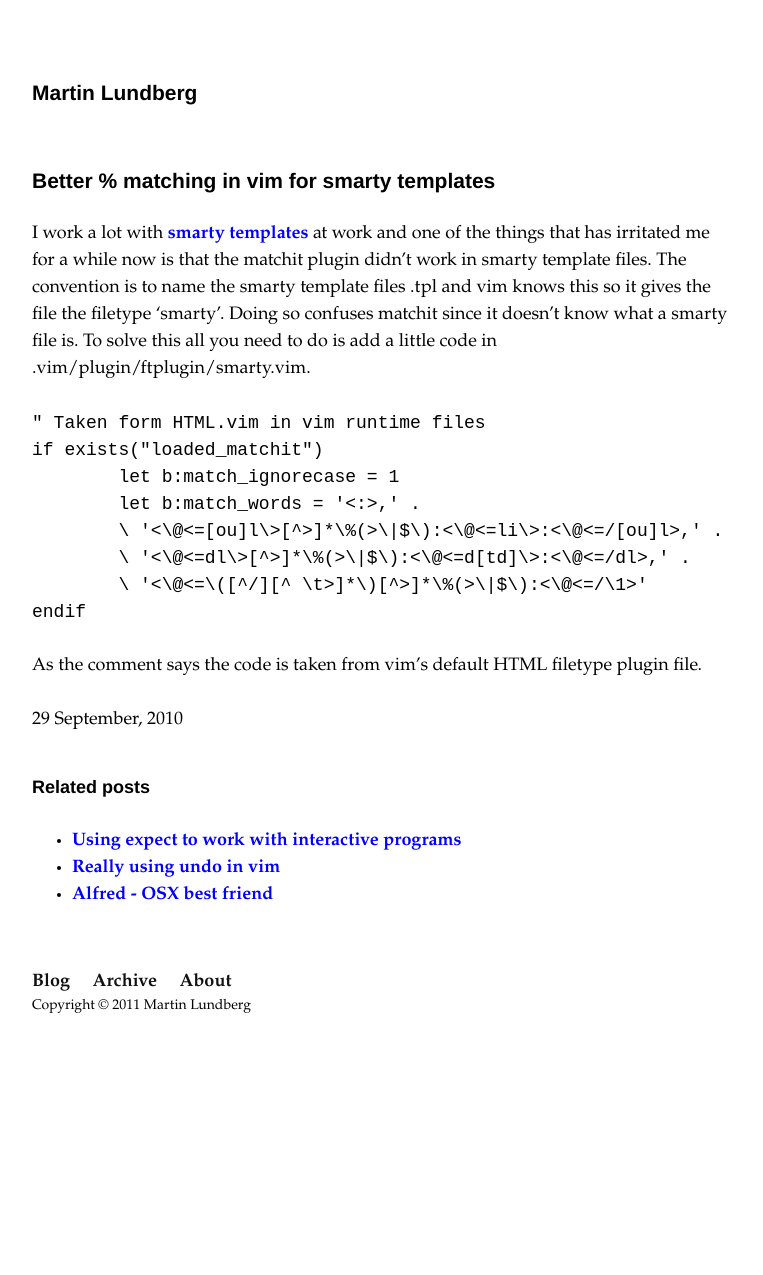
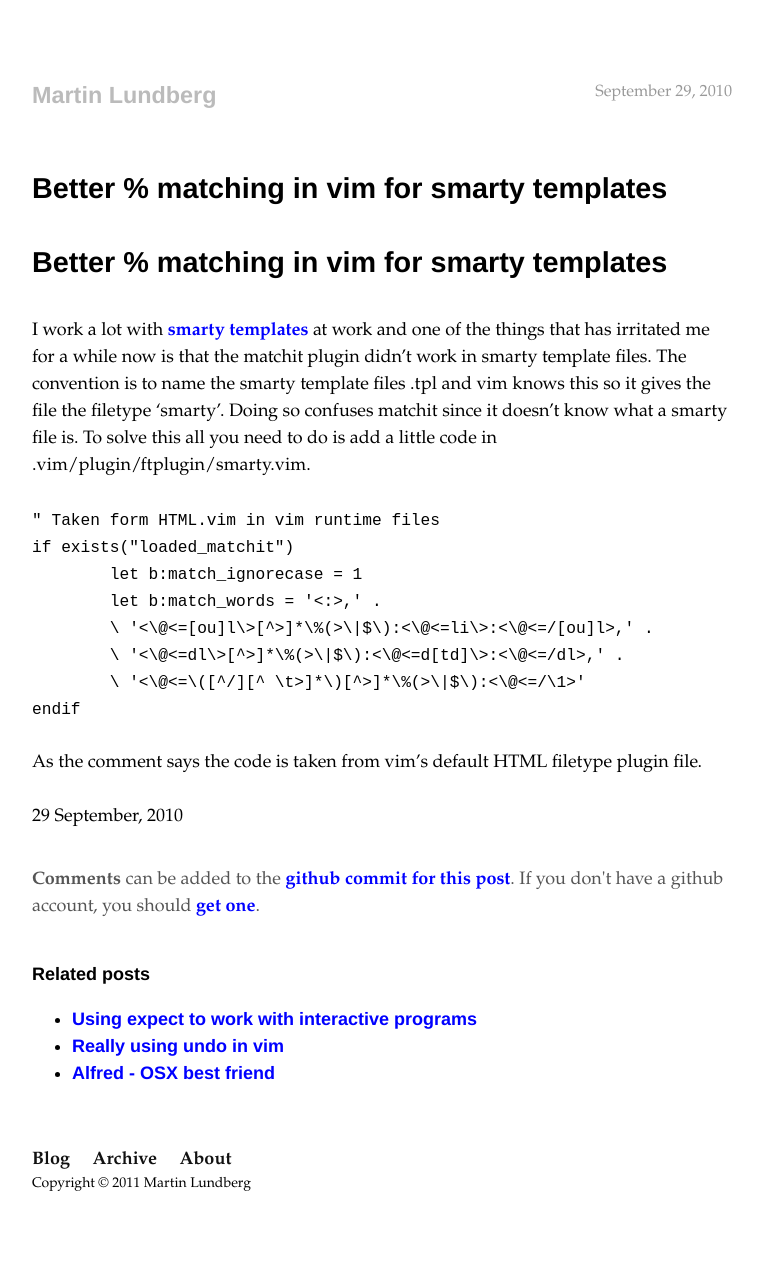
Before and after one commit to marlun/marlun.github.com, a Jekyll site: the page built from _posts/2010-09-29-better-matching-smarty-template-vim.markdown, in a window 1280 px wide. Shown: the whole page, without its empty margins (258-1021 px from the left). Built offline with Jekyll 4.4.1, drawn with Linux system fonts in a browser that asks for light colours; before the commit the page ends 1097 px from its top, so only the background shows below that.

Commit message:
Updated the looks of the site

```diff
--- a/_layouts/default.html
+++ b/_layouts/default.html
@@ -4,24 +4,15 @@
 		<meta http-equiv="content-type" content="text/html; charset=utf-8">
 		<title>{{ page.title }}</title>
 		<link rel="stylesheet" href="/css/style.css" type="text/css" />
+		<link rel="stylesheet" href="/css/pygments.css" type="text/css" />
 	</head>
 	<body>
 		<div id="wrapper">
+
+			<div id="meta">{{ page.date | date:"%B %e, %Y" }}</div>
+
 			<h2 id="home"><a href="/">Martin Lundberg</a></h2>
 			{{ content }}
-
-			{% if page.comments %}
-			<div id="disqus_thread"></div>
-			<script type="text/javascript">
-				var disqus_url = "http://martinlundberg.com{{ page.url }}";
-				(function() {
-					var dsq = document.createElement('script'); dsq.type = 'text/javascript'; dsq.async = true;
-					dsq.src = 'http://martinlundberg.disqus.com/embed.js';
-					(document.getElementsByTagName('head')[0] || document.getElementsByTagName('body')[0]).appendChild(dsq);
-				})();
-			</script>
-			<noscript>Please enable JavaScript to view the <a href="http://disqus.com/?ref_noscript=martinlundberg">comments powered by Disqus.</a></noscript>
-			{% endif %}
 
 			<ul id="menu">
 				<li><a href="/">Blog</a></li>
--- a/_layouts/post.html
+++ b/_layouts/post.html
@@ -3,9 +3,13 @@ layout: default
 comments: true
 ---
 
+<h1>{{ page.title }}</h1>
+
 <div id="post">
 	{{ content }}
 </div>
+
+<p id="comments"><strong>Comments</strong> can be added to the <a href="https://github.com/marlun/marlun.github.com/commit/{{ page.commit }}">github commit for this post</a>. If you don't have a github account, you should <a href="http://www.github.com">get one</a>.</p>
 
 {% if site.related_posts %}
 <div id="related">
--- /dev/null
+++ b/css/pygments.css
@@ -0,0 +1,33 @@
+.hll { background-color: #ffffcc }
+.c { color: #008000 } /* Comment */
+.err { border: 1px solid #FF0000 } /* Error */
+.k { color: #0000ff } /* Keyword */
+.cm { color: #008000 } /* Comment.Multiline */
+.cp { color: #0000ff } /* Comment.Preproc */
+.c1 { color: #008000 } /* Comment.Single */
+.cs { color: #008000 } /* Comment.Special */
+.ge { font-style: italic } /* Generic.Emph */
+.gh { font-weight: bold } /* Generic.Heading */
+.gp { font-weight: bold } /* Generic.Prompt */
+.gs { font-weight: bold } /* Generic.Strong */
+.gu { font-weight: bold } /* Generic.Subheading */
+.kc { color: #0000ff } /* Keyword.Constant */
+.kd { color: #0000ff } /* Keyword.Declaration */
+.kn { color: #0000ff } /* Keyword.Namespace */
+.kp { color: #0000ff } /* Keyword.Pseudo */
+.kr { color: #0000ff } /* Keyword.Reserved */
+.kt { color: #2b91af } /* Keyword.Type */
+.s { color: #a31515 } /* Literal.String */
+.nc { color: #2b91af } /* Name.Class */
+.ow { color: #0000ff } /* Operator.Word */
+.sb { color: #a31515 } /* Literal.String.Backtick */
+.sc { color: #a31515 } /* Literal.String.Char */
+.sd { color: #a31515 } /* Literal.String.Doc */
+.s2 { color: #a31515 } /* Literal.String.Double */
+.se { color: #a31515 } /* Literal.String.Escape */
+.sh { color: #a31515 } /* Literal.String.Heredoc */
+.si { color: #a31515 } /* Literal.String.Interpol */
+.sx { color: #a31515 } /* Literal.String.Other */
+.sr { color: #a31515 } /* Literal.String.Regex */
+.s1 { color: #a31515 } /* Literal.String.Single */
+.ss { color: #a31515 } /* Literal.String.Symbol */
--- a/css/style.css
+++ b/css/style.css
@@ -1,16 +1,20 @@
 body { font: normal 100%/1.5 "Garamond Premier Pro", "Palitano Linotype", Palatino, Georgia, serif; color: #000; background-color: #fff; }
 html>body { font-size: 18px; }
 h1, h2, h3 { font-family: Helvetica, Arial, sans-serif; }
-h1 { font-size: 1.167em; line-height: 1.286em; margin: 1.286em 0; }
-h2 { font-size: 1.166em; line-height: 1.286em; margin: 1.286em 0; }
-h3 { font-size: 1em; line-height: 1.5em; margin: 1.5em 0; }
-p { margin: 1.5em 0; }
+h1 { font-size: 1.6em; line-height: 1.286em; margin: 1.286em 0; }
+h2 { font-size: 1.3em; line-height: 1.286em; margin: 2.572em 0 1.286em; }
+h3 { font-size: 1em; line-height: 1.5em; margin: 2em 0 0; }
+p { margin: 0 0 1.5em 0; }
 a { text-decoration: none; font-weight: bold; color: blue; } img { border: 0; }
+pre { margin: 1.5em 0; }
+pre code { font-size: .9em; }
+code { color: #000; }
 
 #wrapper { width: 700px; margin: 80px auto; }
 
 #home { margin: 0 0 60px 0; }
-#home a { color: #000; }
+#home a { color: #bbb; }
+#home a:hover { color: #000; }
 
 #menu { margin: 60px 0 0 0; padding: 0; }
 #menu li { display: inline; margin-right: 1em; }
@@ -20,4 +24,9 @@ a { text-decoration: none; font-weight: bold; color: blue; } img { border: 0; }
 #latest, #archive { margin: 1.5em 0; padding: 0; font-family: Helvetica, Arial, sans-serif; list-style: none; }
 #latest a, #archive a { font-weight: normal; }
 
-#related { margin-top: 40px; }
+#related { margin: 40px 0 2em 0; font-family: Helvetica, Arial, sans-serif; }
+
+#meta { float: right; color: #999; font-size: .9em; }
+#comments { margin-top: 2em; color: #555; }
+
+.note { margin-bottom: 1.5em; font-family: Helvetica, Arial, sans-serif; font-size: .9em; }
```
